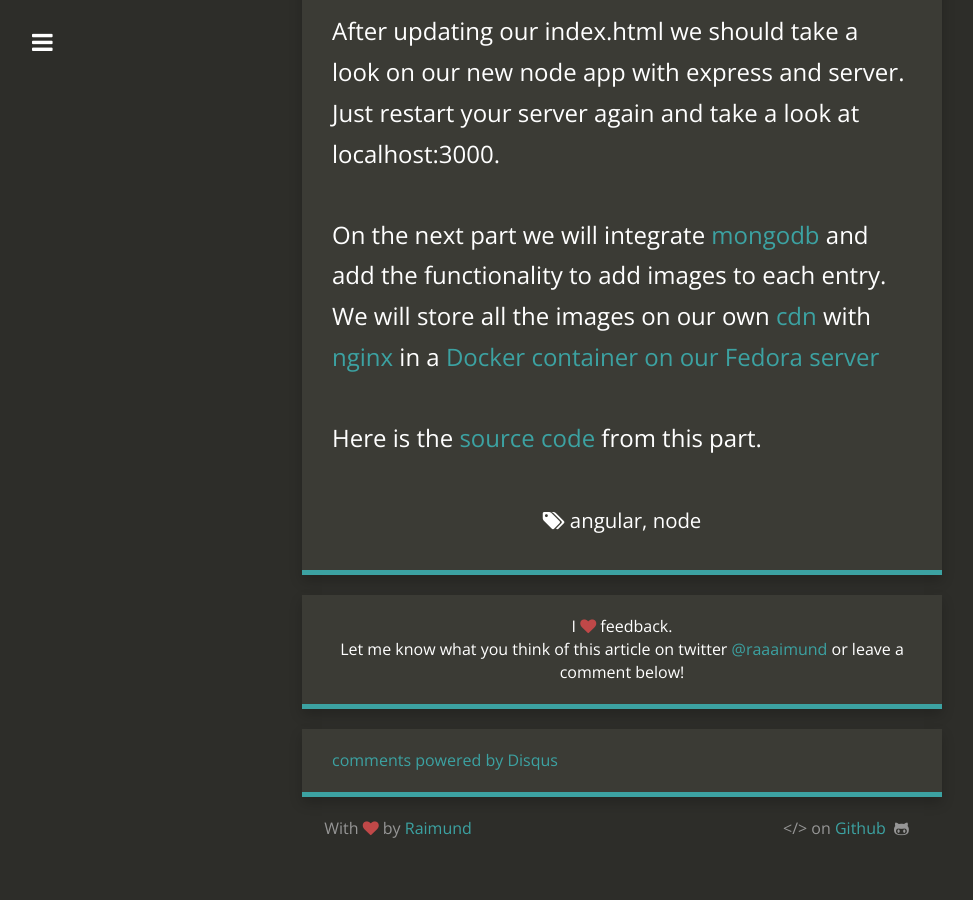
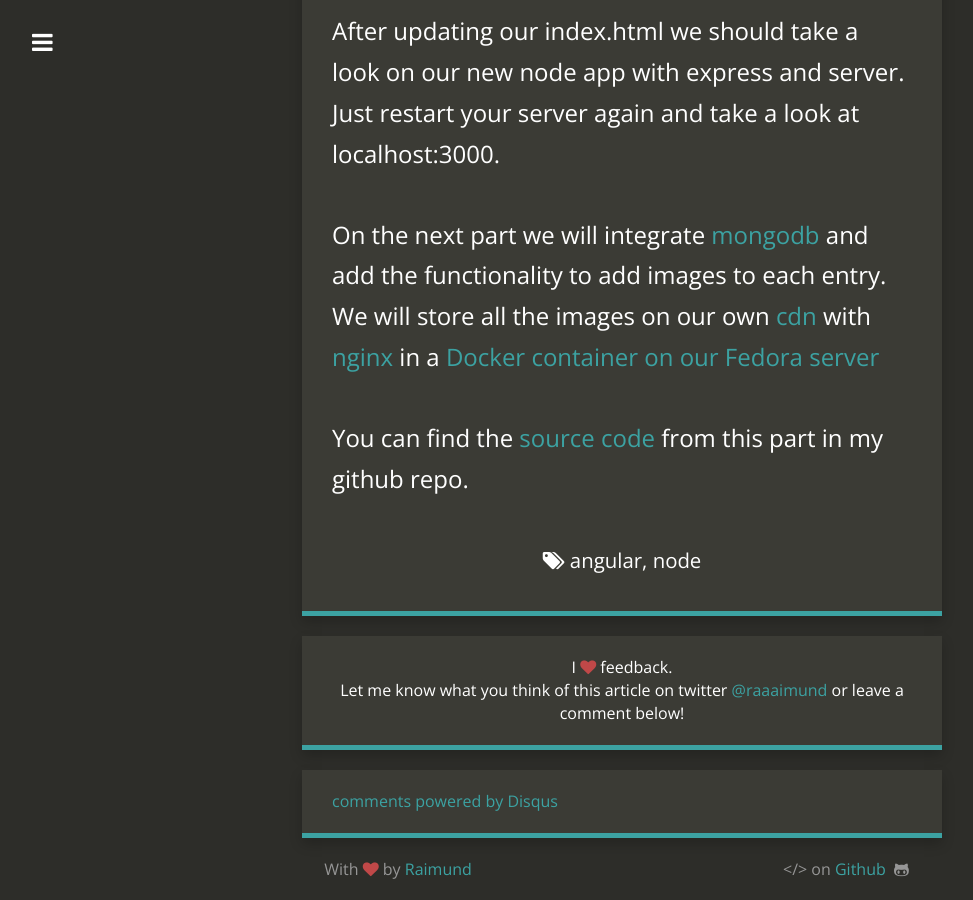
Before and after one commit to raaaimund/raaaimund.github.io, a Jekyll site: the page built from _posts/2016-06-18-basics-in-angular-and-node_part_1.md, in a window 1280 px wide and 900 px high, scrolled down 4014 px. Shown: the whole window, without its empty margins (18-991 px from the left). Built offline with Jekyll 4.4.1, drawn with Linux system fonts in a browser that asks for light colours; nearby versions of some CDN libraries; comment, search, counter and statistics services are not loaded; before the commit the page ends 4874 px from its top, so only the background shows below that.

Commit message:
changed link to source code

```diff
--- a/_posts/2016-06-18-basics-in-angular-and-node_part_1.md
+++ b/_posts/2016-06-18-basics-in-angular-and-node_part_1.md
@@ -117,7 +117,7 @@
 images to each entry. We will store all the images on our own [cdn][4]{:target="_blank"} with
 [nginx][5]{:target="_blank"} in a [Docker container on our Fedora server][6]
 
-Here is the [source code][7] from this part.
+You can find the [source code][7] from this part in my github repo.
 
 [1]: https://nodejs.org
 [2]: https://www.jetbrains.com/webstorm/
@@ -125,4 +125,4 @@
 [4]: https://en.wikipedia.org/wiki/Content_delivery_network
 [5]: https://nginx.org/
 [6]: {% post_url 2016-06-05-fedora-loves-docker %}
-[7]: https://raw.githubusercontent.com/raaaimund/raaaimund.github.io/master/files/basics-in-angular-and-node/part_1.zip
+[7]: https://github.com/raaaimund/raaaimund.github.io/tree/master/files/basics-in-angular-and-node
```
